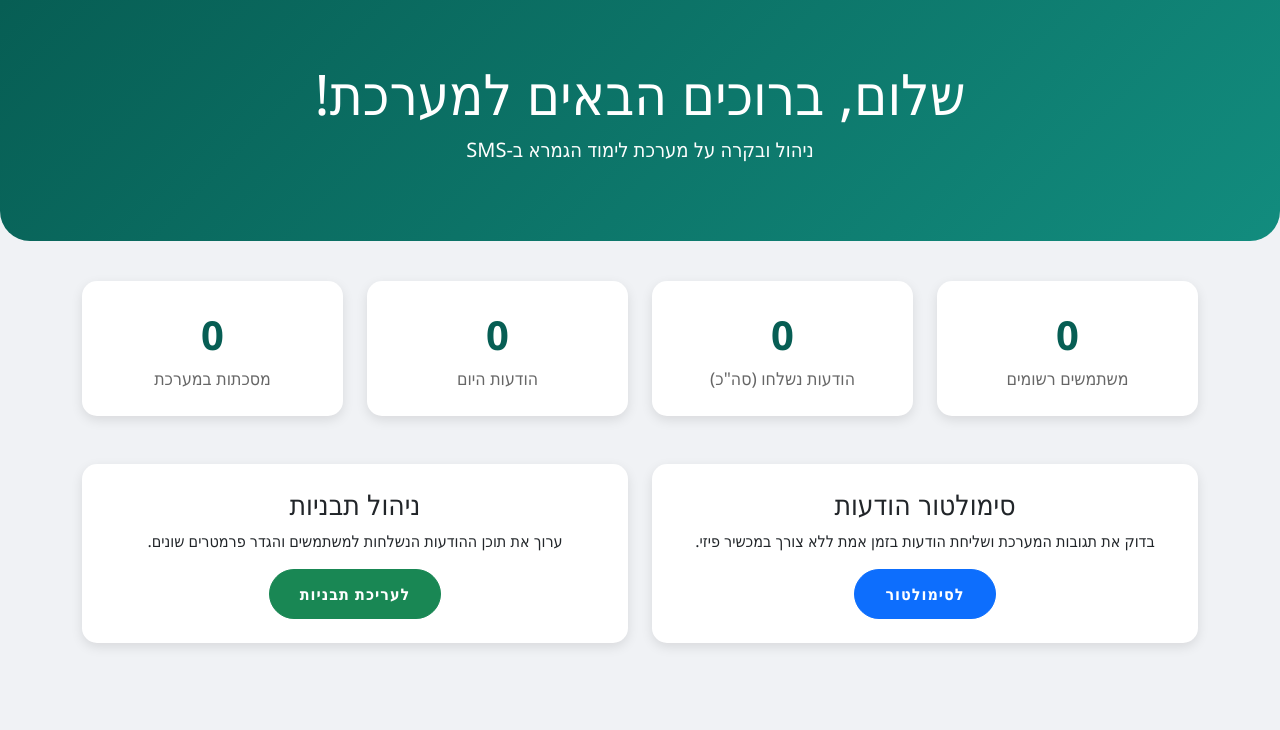
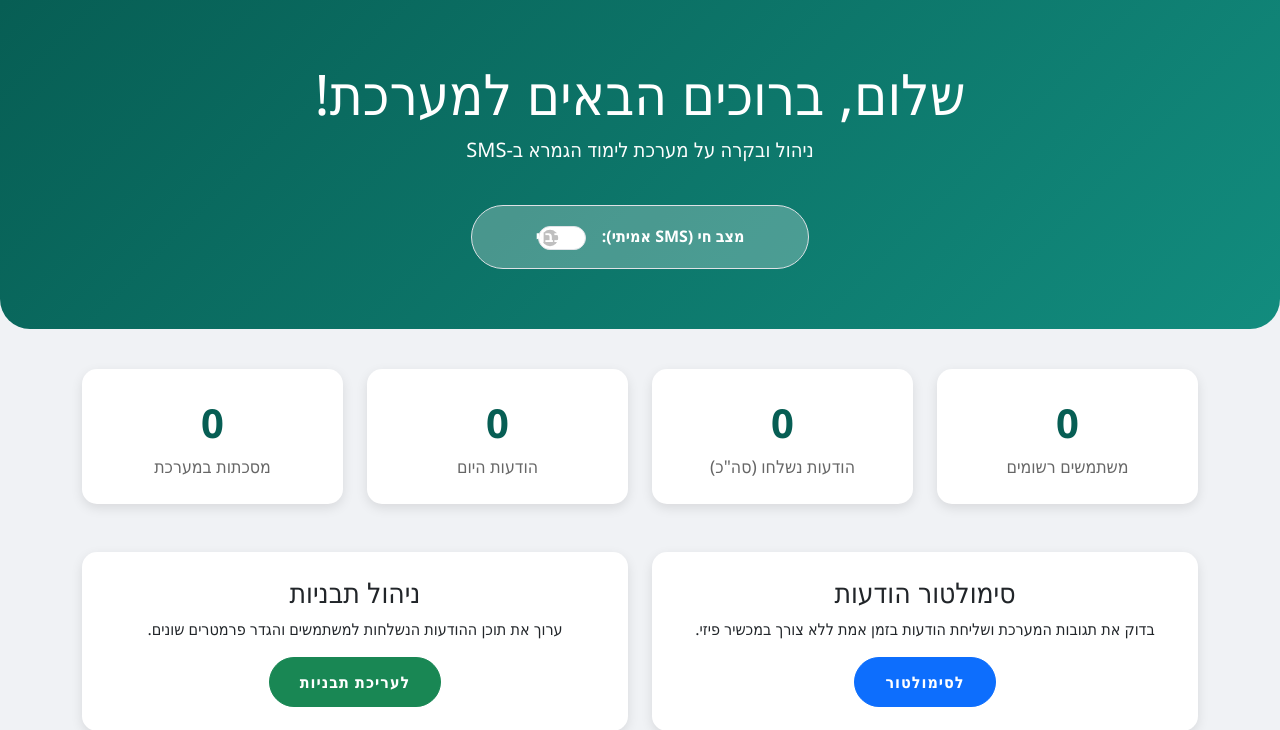
Before and after one commit to yairMoshkovitz/Gmarasmsystem, a Flask app: page / in a window 1280 px wide. Shown: the part 56-786 px from the top of the page. Run offline with Flask 3, Linux system fonts and the light colour scheme; data that the repository does not hold is empty; some libraries are stand-ins or nearby versions.

Commit message:
update שגיאת DB

```diff
--- a/app.py
+++ b/app.py
@@ -54,9 +54,9 @@
     conn = get_conn()
     stats = {
         "users_count": conn.execute("SELECT COUNT(*) FROM users").fetchone()[0],
-        "messages_count": conn.execute("SELECT COUNT(*) FROM sms_history").fetchone()[0],
-        "active_tractates": conn.execute("SELECT COUNT(DISTINCT tractate_name) FROM tractates").fetchone()[0],
-        "today_messages": conn.execute("SELECT COUNT(*) FROM sms_history WHERE date(sent_at) = date('now')").fetchone()[0]
+        "messages_count": conn.execute("SELECT COUNT(*) FROM sms_log").fetchone()[0],
+        "active_tractates": conn.execute("SELECT COUNT(DISTINCT name) FROM tractates").fetchone()[0],
+        "today_messages": conn.execute("SELECT COUNT(*) FROM sms_log WHERE date(sent_at) = CURRENT_DATE" if os.environ.get("DATABASE_URL") else "SELECT COUNT(*) FROM sms_log WHERE date(sent_at) = date('now')").fetchone()[0]
     }
     conn.close()
     return render_template('dashboard.html', stats=stats)
--- a/database.py
+++ b/database.py
@@ -177,6 +177,17 @@
 
         raw_conn = conn.conn
         cur = raw_conn.cursor()
+        # Drop sms_history if it exists and create sms_log (migration)
+        try:
+            cur.execute("SELECT 1 FROM information_schema.tables WHERE table_name='sms_history'")
+            if cur.fetchone():
+                print("Migrating sms_history to sms_log...")
+                cur.execute("CREATE TABLE IF NOT EXISTS sms_log (id SERIAL PRIMARY KEY, user_id INTEGER, phone TEXT NOT NULL, direction TEXT NOT NULL, message TEXT NOT NULL, sent_at TIMESTAMP DEFAULT CURRENT_TIMESTAMP)")
+                cur.execute("INSERT INTO sms_log (user_id, phone, direction, message, sent_at) SELECT user_id, phone, direction, message, sent_at FROM sms_history")
+                cur.execute("DROP TABLE sms_history")
+        except Exception as e:
+            print(f"Postgres migration error: {e}")
+
         for statement in schema.split(';'):
             clean_statement = []
             for line in statement.split('\n'):
--- a/scheduler.py
+++ b/scheduler.py
@@ -103,6 +103,11 @@
 
 def run_hour(hour: int = None):
     """Main entry point for scheduled task."""
+    from sms_service import get_live_mode
+    if not get_live_mode():
+        print(f"⏸️ System in Simulation mode. Skipping scheduled tasks for hour {hour or datetime.now().hour}.")
+        return
+
     if hour is None:
         hour = datetime.now().hour
 
--- a/templates/dashboard.html
+++ b/templates/dashboard.html
@@ -33,6 +33,14 @@
     <div class="container">
         <h1 class="display-4">שלום, ברוכים הבאים למערכת!</h1>
         <p class="lead">ניהול ובקרה על מערכת לימוד הגמרא ב-SMS</p>
+
+        <div class="mt-4 p-3 bg-white bg-opacity-25 rounded-pill d-inline-block border">
+            <div class="form-check form-switch d-flex align-items-center gap-3 px-5">
+                <label class="form-check-label fw-bold" for="liveModeSwitch">מצב חי (SMS אמיתי):</label>
+                <input class="form-check-input" type="checkbox" id="liveModeSwitch" style="width: 3em; height: 1.5em; cursor: pointer;">
+                <span id="modeStatusLabel" class="fw-bold">כבוי</span>
+            </div>
+        </div>
     </div>
 </div>
 
@@ -90,5 +98,47 @@
     &copy; 2026 מערכת גמרא SMS - כל הזכויות שמורות
 </footer>
 
+<script>
+    const liveModeSwitch = document.getElementById('liveModeSwitch');
+    const modeStatusLabel = document.getElementById('modeStatusLabel');
+
+    async function updateModeUI() {
+        try {
+            const response = await fetch('/toggle_mode');
+            const data = await response.json();
+            liveModeSwitch.checked = data.live_mode;
+            modeStatusLabel.innerText = data.live_mode ? 'פעיל' : 'כבוי';
+            modeStatusLabel.style.color = data.live_mode ? '#2ecc71' : '#fff';
+        } catch (err) {
+            console.error('Error fetching mode:', err);
+        }
+    }
+
+    liveModeSwitch.onchange = async () => {
+        const enabled = liveModeSwitch.checked;
+        try {
+            const response = await fetch('/toggle_mode', {
+                method: 'POST',
+                headers: { 'Content-Type': 'application/json' },
+                body: JSON.stringify({ enabled })
+            });
+            const data = await response.json();
+            modeStatusLabel.innerText = enabled ? 'פעיל' : 'כבוי';
+            modeStatusLabel.style.color = enabled ? '#2ecc71' : '#fff';
+
+            if (enabled) {
+                alert('מערכת LIVE הופעלה! הודעות מתוזמנות יישלחו כעת למשתמשים אמיתיים.');
+            } else {
+                alert('מצב סימולציה הופעל. הודעות מתוזמנות מושבתות.');
+            }
+        } catch (err) {
+            console.error('Error toggling mode:', err);
+            liveModeSwitch.checked = !enabled;
+        }
+    };
+
+    window.onload = updateModeUI;
+</script>
+
 </body>
 </html>
```
